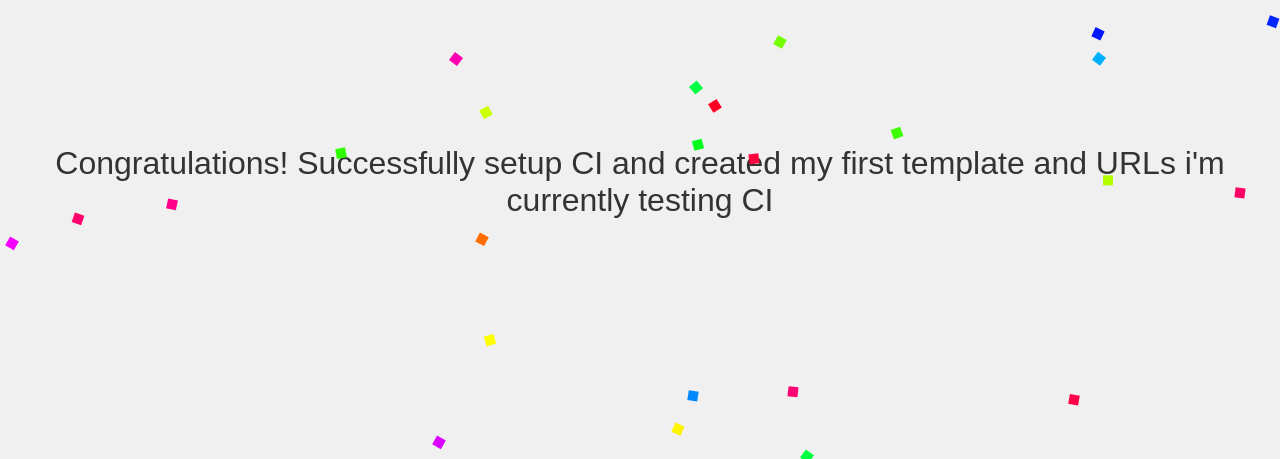
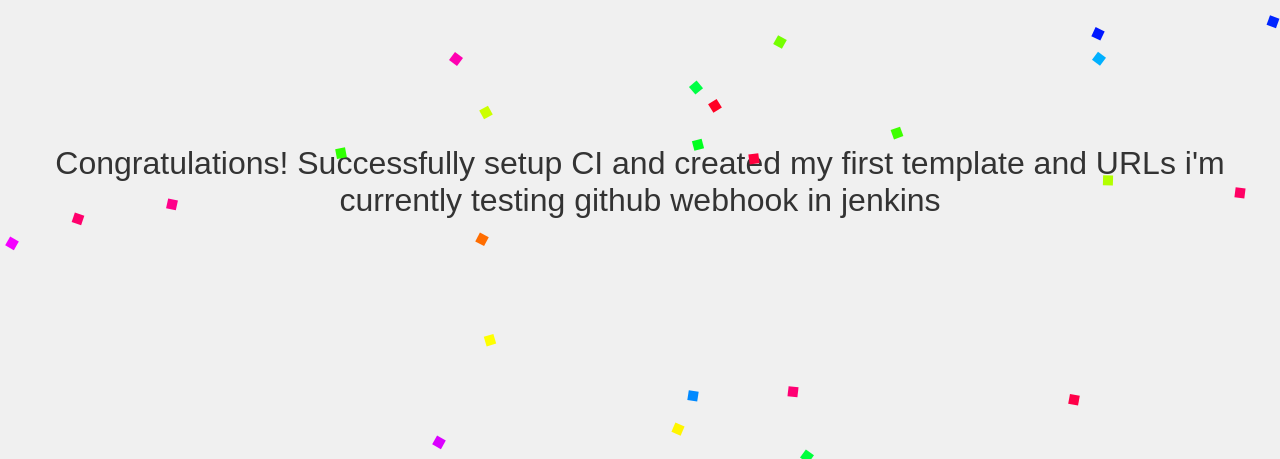
Before and after one commit to sahu-sujal/Learning_github_actions_CI, a Django app: page / in a window 1280 px wide. Shown: the part 218-677 px from the top of the page. Run offline with Django 5.2, Linux system fonts and the light colour scheme.

Commit message:
Update index.html

```diff
--- a/templates/index.html
+++ b/templates/index.html
@@ -65,7 +65,7 @@
     <div class="animation-container">
         <div class="animated-text">
             Congratulations! Successfully setup CI and created my first template and URLs
-            i'm currently testing CI
+            i'm currently testing github webhook in jenkins
         </div>
     </div>
     <script>
```
